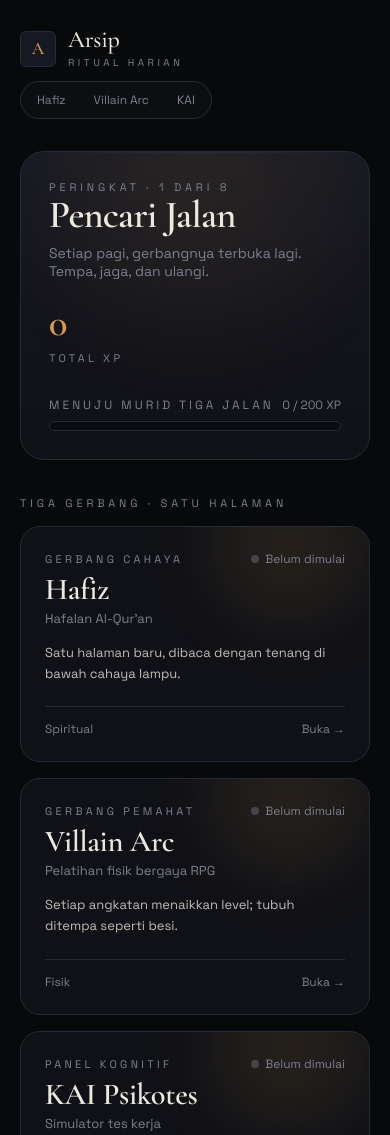
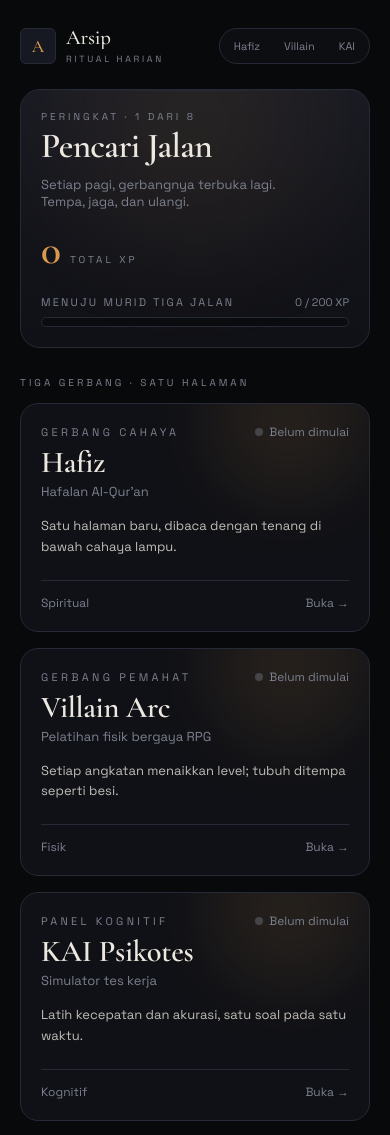
Before and after one commit to uwoe082-netizen/gabungan, a plain HTML site: page index.html in a window 390 px wide. Shown: the top 1135 px of the page. Drawn offline with nearby package versions, Linux system fonts and the light colour scheme.

Commit message:
Dashboard & KAI Psikotes: penghalusan tampilan mobile
Port dari 4 commit terbaru Lovable (mobile refinement, tidak ada
perubahan logic):

Dashboard (index.html):
- Header jadi grid + truncate supaya tidak pecah di layar sempit
- Label nav 'Villain Arc' -> 'Villain' di bawah 480px
- Hero, progress bar, dan kartu gerbang: padding/font lebih rapat di
  mobile, tetap sama persis di >=640px

KAI Psikotes (kai/index.html):
- Header truncate sama seperti dashboard
- Stat chip lebih rapat & truncate label
- Kraepelin: tinggi kolom angka 190px di mobile (dari 300px), keypad
  jadi sticky di bagian bawah layar dengan target sentuh >=46px
  (touch-action:manipulation) supaya nyaman dipakai satu tangan
- Spasial: ukuran kanvas menyesuaikan lebar layar via JS
  (matchMedia), layout 'bentuk asal' jadi baris di mobile
- Tabel Memory: table-layout:fixed + truncate supaya nama panjang
  tidak merusak lebar kolom kursi
- MCQ choice button: target sentuh >=52px, hover dinonaktifkan di
  bawah 1024px (hindari sticky-hover di layar sentuh)

Diverifikasi render Chromium di breakpoint 375px & 1180px, dashboard
maupun KAI (termasuk masuk ke modul Kraepelin & Spasial) — desktop
identik dengan sebelumnya, tidak ada console error.

```diff
--- a/index.html
+++ b/index.html
@@ -34,28 +34,37 @@
   @media (min-width:640px){ .wrap{ padding:40px 32px 56px; } }
 
   /* ---- header ---- */
-  header{ display:flex; align-items:center; justify-content:space-between; gap:12px; flex-wrap:wrap; }
-  .brand{ display:flex; align-items:center; gap:12px; }
+  header{ display:grid; grid-template-columns:minmax(0,1fr) auto; align-items:center; gap:12px; }
+  @media (min-width:640px){ header{ display:flex; justify-content:space-between; flex-wrap:wrap; } }
+  .brand{ display:flex; align-items:center; gap:10px; min-width:0; }
+  @media (min-width:640px){ .brand{ gap:12px; } }
   .brand-mark{
-    width:36px; height:36px; display:grid; place-items:center; border-radius:6px;
+    width:36px; height:36px; flex-shrink:0; display:grid; place-items:center; border-radius:6px;
     background:var(--raised); border:1px solid var(--edge);
     font-family:var(--font-display); font-size:1.1rem; color:var(--ember);
   }
-  .brand-name{ font-family:var(--font-display); font-size:1.5rem; letter-spacing:-0.01em; line-height:1; margin:0; }
-  .brand-sub{ font-size:10px; letter-spacing:0.35em; text-transform:uppercase; color:var(--mist); margin:4px 0 0; }
+  .brand-text{ min-width:0; }
+  .brand-name{ font-family:var(--font-display); font-size:1.3rem; letter-spacing:-0.01em; line-height:1; margin:0; white-space:nowrap; overflow:hidden; text-overflow:ellipsis; }
+  @media (min-width:640px){ .brand-name{ font-size:1.5rem; } }
+  .brand-sub{ font-size:9px; letter-spacing:0.3em; text-transform:uppercase; color:var(--mist); margin:4px 0 0; white-space:nowrap; overflow:hidden; text-overflow:ellipsis; }
+  @media (min-width:640px){ .brand-sub{ font-size:10px; letter-spacing:0.35em; } }
 
-  nav.pills{ display:flex; align-items:center; gap:4px; border-radius:999px; background:color-mix(in oklab, var(--surface) 70%, transparent); border:1px solid var(--edge); padding:4px; }
-  nav.pills a{ border-radius:999px; padding:6px 12px; font-size:12px; color:var(--mist); transition:color .15s ease, background .15s ease; }
+  nav.pills{ display:flex; align-items:center; gap:4px; flex-shrink:0; border-radius:999px; background:color-mix(in oklab, var(--surface) 70%, transparent); border:1px solid var(--edge); padding:4px; }
+  nav.pills a{ border-radius:999px; padding:6px 10px; font-size:11px; color:var(--mist); transition:color .15s ease, background .15s ease; }
+  @media (min-width:640px){ nav.pills a{ padding:6px 12px; font-size:12px; } }
   nav.pills a:hover{ color:var(--snow); }
   nav.pills a.current{ background:var(--raised); color:var(--snow); border:1px solid var(--edge); }
+  .nav-full{ display:none; }
+  .nav-short{ display:inline; }
+  @media (min-width:480px){ .nav-full{ display:inline; } .nav-short{ display:none; } }
 
   /* ---- rank hero ---- */
   .hero{
-    position:relative; overflow:hidden; margin-top:32px; padding:28px;
-    border-radius:24px; border:1px solid var(--edge);
+    position:relative; overflow:hidden; margin-top:24px; padding:20px;
+    border-radius:20px; border:1px solid var(--edge);
     background:linear-gradient(to bottom, var(--raised), var(--surface));
   }
-  @media (min-width:640px){ .hero{ margin-top:40px; padding:40px; } }
+  @media (min-width:640px){ .hero{ margin-top:40px; padding:40px; border-radius:24px; } }
   .hero-glow{
     position:absolute; top:-96px; left:50%; transform:translateX(-50%);
     width:256px; height:256px; border-radius:999px; background:color-mix(in oklab, var(--ember) 20%, transparent);
@@ -63,19 +72,28 @@
   }
   .hero-topline{ position:absolute; inset:0 0 auto 0; height:1px; background:linear-gradient(to right, transparent, var(--edge), transparent); }
   .hero-inner{ position:relative; }
-  .hero-row{ display:flex; flex-direction:column; gap:24px; }
-  @media (min-width:640px){ .hero-row{ flex-direction:row; align-items:flex-end; justify-content:space-between; } }
-  .eyebrow{ font-size:11px; letter-spacing:0.35em; text-transform:uppercase; color:var(--mist); margin:0; }
-  .rank-name{ font-family:var(--font-display); font-weight:600; font-size:clamp(2.4rem,7vw,3.75rem); line-height:1; letter-spacing:-0.02em; margin:2px 0 0; }
-  .rank-desc{ margin:10px 0 0; max-width:32ch; font-size:14px; color:var(--mist); }
-  .xp-total{ font-family:var(--font-display); font-weight:600; font-size:clamp(2.4rem,6vw,3.75rem); line-height:1; letter-spacing:-0.02em; color:var(--ember); margin:0; }
-  .xp-label{ margin:8px 0 0; font-size:11px; letter-spacing:0.3em; text-transform:uppercase; color:var(--mist); }
-  .hero-right{ text-align:left; }
-  @media (min-width:640px){ .hero-right{ text-align:right; } }
+  .hero-row{ display:flex; flex-direction:column; gap:20px; }
+  @media (min-width:640px){ .hero-row{ flex-direction:row; align-items:flex-end; justify-content:space-between; gap:24px; } }
+  .hero-left{ min-width:0; }
+  .eyebrow{ font-size:10px; letter-spacing:0.3em; text-transform:uppercase; color:var(--mist); margin:0; }
+  @media (min-width:640px){ .eyebrow{ font-size:11px; letter-spacing:0.35em; } }
+  .rank-name{ font-family:var(--font-display); font-weight:600; font-size:2.2rem; line-height:1.1; letter-spacing:-0.02em; margin:4px 0 0; }
+  @media (min-width:640px){ .rank-name{ font-size:clamp(2.4rem,7vw,3.75rem); line-height:1; } }
+  .rank-desc{ margin:10px 0 0; max-width:32ch; font-size:13px; color:var(--mist); }
+  @media (min-width:640px){ .rank-desc{ font-size:14px; } }
+  .xp-total{ font-family:var(--font-display); font-weight:600; font-size:2.6rem; line-height:1; letter-spacing:-0.02em; color:var(--ember); margin:0; }
+  @media (min-width:640px){ .xp-total{ font-size:clamp(2.4rem,6vw,3.75rem); } }
+  .xp-label{ margin:0; font-size:10px; letter-spacing:0.3em; text-transform:uppercase; color:var(--mist); }
+  @media (min-width:640px){ .xp-label{ margin:8px 0 0; font-size:11px; } }
+  .hero-right{ display:flex; align-items:baseline; gap:10px; text-align:left; }
+  @media (min-width:640px){ .hero-right{ display:block; text-align:right; } }
 
-  .prog{ margin-top:32px; }
-  .prog-row{ display:flex; align-items:center; justify-content:space-between; margin-bottom:8px; font-size:12px; color:var(--mist); }
-  .prog-row span:first-child{ letter-spacing:0.25em; text-transform:uppercase; }
+  .prog{ margin-top:24px; }
+  @media (min-width:640px){ .prog{ margin-top:32px; } }
+  .prog-row{ display:flex; flex-wrap:wrap; align-items:center; justify-content:space-between; gap:6px 12px; margin-bottom:8px; font-size:11px; color:var(--mist); }
+  @media (min-width:640px){ .prog-row{ font-size:12px; } }
+  .prog-row span:first-child{ letter-spacing:0.2em; text-transform:uppercase; }
+  @media (min-width:640px){ .prog-row span:first-child{ letter-spacing:0.25em; } }
   .prog-track{ height:10px; width:100%; overflow:hidden; border-radius:999px; background:color-mix(in oklab, var(--ink) 60%, transparent); border:1px solid var(--edge); }
   .prog-fill{
     height:100%; border-radius:999px; background:linear-gradient(to right, color-mix(in oklab, var(--ember) 70%, transparent), var(--ember));
@@ -83,15 +101,17 @@
   }
 
   /* ---- gates ---- */
-  .gates-label{ margin:36px 0 16px; font-size:11px; letter-spacing:0.35em; text-transform:uppercase; color:var(--mist); }
+  .gates-label{ margin:28px 0 14px; font-size:10px; letter-spacing:0.3em; text-transform:uppercase; color:var(--mist); }
+  @media (min-width:640px){ .gates-label{ margin:36px 0 16px; font-size:11px; letter-spacing:0.35em; } }
   .gates{ display:grid; grid-template-columns:1fr; gap:16px; }
   @media (min-width:820px){ .gates{ grid-template-columns:repeat(3,1fr); } }
 
   .gate-card{
-    position:relative; display:block; overflow:hidden; border-radius:20px;
-    background:var(--surface); border:1px solid var(--edge); padding:24px;
+    position:relative; display:block; overflow:hidden; border-radius:18px;
+    background:var(--surface); border:1px solid var(--edge); padding:20px;
     transition:transform .25s cubic-bezier(.2,.7,.2,1), border-color .25s ease;
   }
+  @media (min-width:640px){ .gate-card{ border-radius:20px; padding:24px; } }
   .gate-card:hover{ transform:translateY(-4px); border-color:color-mix(in oklab, var(--ember) 40%, var(--edge)); }
   .gate-card:active{ transform:translateY(-1px); }
   .gate-glow{
@@ -135,14 +155,14 @@
   <header class="rise" style="animation-delay:.05s">
     <div class="brand">
       <div class="brand-mark">A</div>
-      <div>
+      <div class="brand-text">
         <p class="brand-name">Arsip</p>
         <p class="brand-sub">Ritual Harian</p>
       </div>
     </div>
     <nav class="pills">
       <a href="./hafiz/">Hafiz</a>
-      <a href="./villain-arc/">Villain Arc</a>
+      <a href="./villain-arc/"><span class="nav-full">Villain Arc</span><span class="nav-short">Villain</span></a>
       <a href="./kai/">KAI</a>
     </nav>
   </header>
@@ -152,7 +172,7 @@
     <div class="hero-topline"></div>
     <div class="hero-inner">
       <div class="hero-row">
-        <div>
+        <div class="hero-left">
           <p class="eyebrow" id="rankPos">Peringkat · — dari 8</p>
           <h1 class="rank-name" id="rankName">Memuat…</h1>
           <p class="rank-desc">Setiap pagi, gerbangnya terbuka lagi. Tempa, jaga, dan ulangi.</p>
```
Also changed, not shown: kai/index.html (+57 -34 lines).
